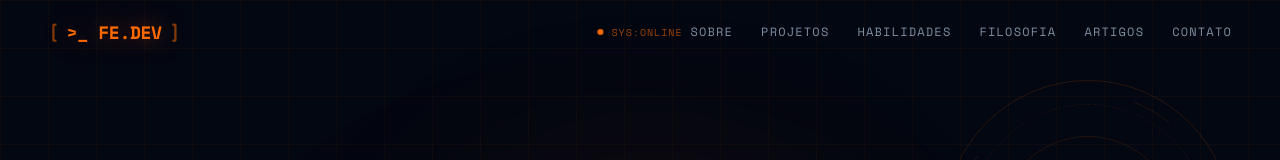
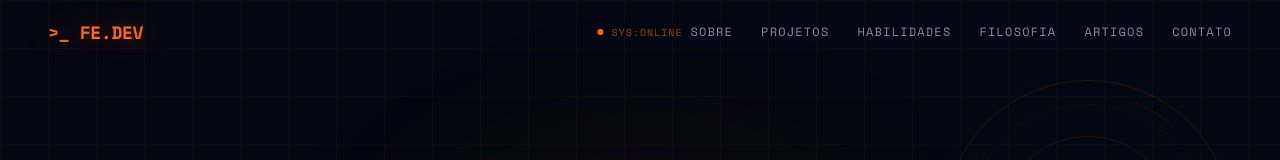
Before and after one commit to tassiadossantos/portfolio, a React (Vite) app in the folder artifacts/portfolio/: page / in a window 1280 px wide. Shown: the top 160 px of the page. Built offline with nearby package versions, Linux system fonts and the light colour scheme.

Commit message:
Remove unused imports from Navbar component
Replit-Commit-Author: Agent

```diff
--- a/artifacts/portfolio/src/components/layout/Navbar.tsx
+++ b/artifacts/portfolio/src/components/layout/Navbar.tsx
@@ -48,9 +48,7 @@ export function Navbar() {
           onClick={(e) => handleClick(e, '#hero')}
           className="flex items-center gap-2 font-mono font-bold text-lg tracking-tight group"
         >
-          <span className="text-primary/50 group-hover:text-primary transition-colors">[</span>
           <span className="text-primary text-glow">&gt;_ FE.DEV</span>
-          <span className="text-primary/50 group-hover:text-primary transition-colors">]</span>
         </a>
 
         {/* System status */}
```
